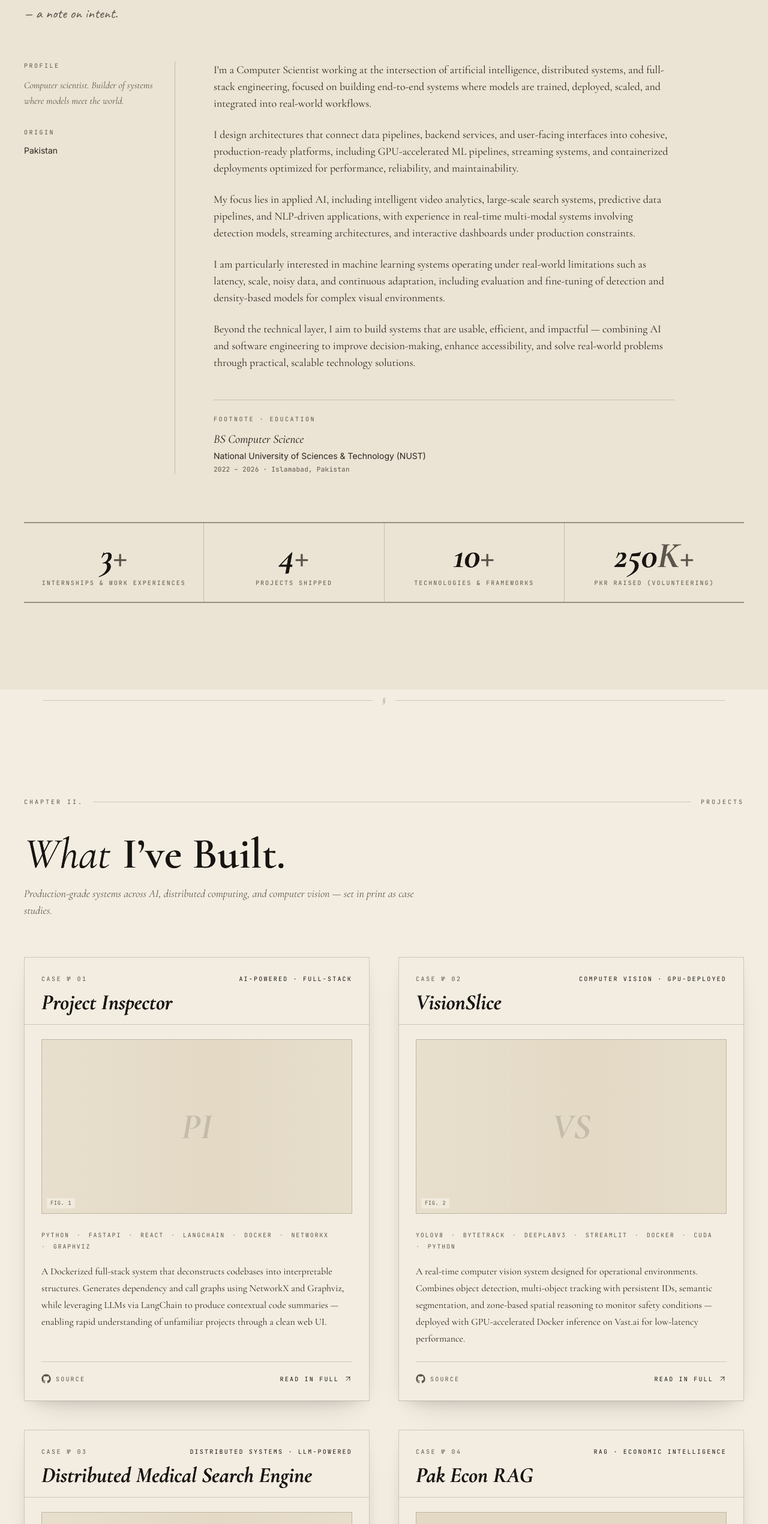
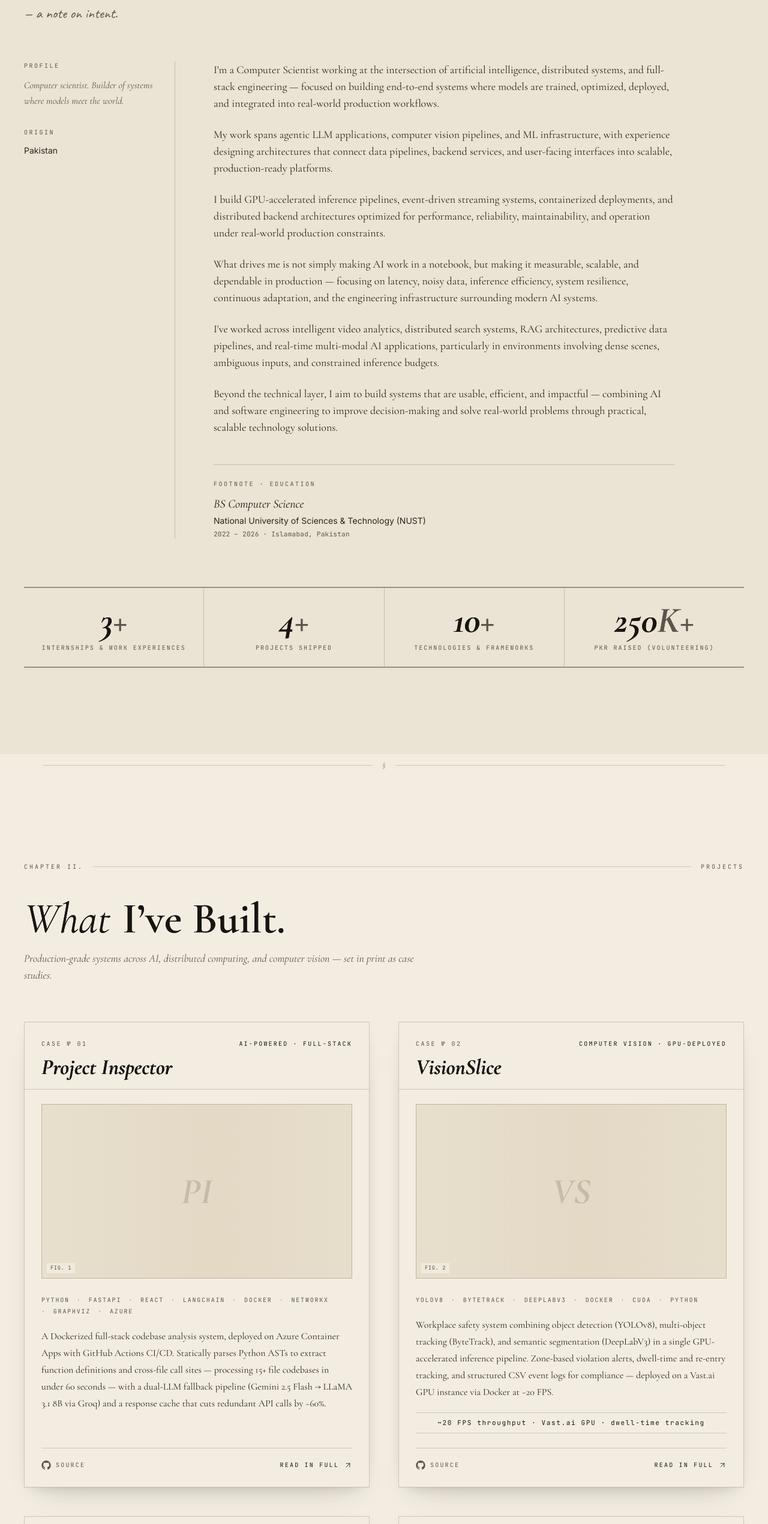
Before and after one commit to SaimMahmoodRamday/portfolio_v1, a React (Vite) app: page / in a window 1280 px wide. Shown: the part 1486-4026 px from the top of the page at 60% size. Built offline with nearby package versions, Linux system fonts and the light colour scheme.

Commit message:
updated content in some sections

```diff
--- a/src/components/About.jsx
+++ b/src/components/About.jsx
@@ -5,11 +5,12 @@ import useCounter from '../hooks/useCounter'
 const EASE = [0.16, 1, 0.3, 1]
 
 const PARAGRAPHS = [
-  "I'm a Computer Scientist working at the intersection of artificial intelligence, distributed systems, and full-stack engineering, focused on building end-to-end systems where models are trained, deployed, scaled, and integrated into real-world workflows.",
-  "I design architectures that connect data pipelines, backend services, and user-facing interfaces into cohesive, production-ready platforms, including GPU-accelerated ML pipelines, streaming systems, and containerized deployments optimized for performance, reliability, and maintainability.",
-  "My focus lies in applied AI, including intelligent video analytics, large-scale search systems, predictive data pipelines, and NLP-driven applications, with experience in real-time multi-modal systems involving detection models, streaming architectures, and interactive dashboards under production constraints.",
-  "I am particularly interested in machine learning systems operating under real-world limitations such as latency, scale, noisy data, and continuous adaptation, including evaluation and fine-tuning of detection and density-based models for complex visual environments.",
-  "Beyond the technical layer, I aim to build systems that are usable, efficient, and impactful — combining AI and software engineering to improve decision-making, enhance accessibility, and solve real-world problems through practical, scalable technology solutions."
+  "I'm a Computer Scientist working at the intersection of artificial intelligence, distributed systems, and full-stack engineering — focused on building end-to-end systems where models are trained, optimized, deployed, and integrated into real-world production workflows.",
+  "My work spans agentic LLM applications, computer vision pipelines, and ML infrastructure, with experience designing architectures that connect data pipelines, backend services, and user-facing interfaces into scalable, production-ready platforms.",
+  "I build GPU-accelerated inference pipelines, event-driven streaming systems, containerized deployments, and distributed backend architectures optimized for performance, reliability, maintainability, and operation under real-world production constraints.",
+  "What drives me is not simply making AI work in a notebook, but making it measurable, scalable, and dependable in production — focusing on latency, noisy data, inference efficiency, system resilience, continuous adaptation, and the engineering infrastructure surrounding modern AI systems.",
+  "I've worked across intelligent video analytics, distributed search systems, RAG architectures, predictive data pipelines, and real-time multi-modal AI applications, particularly in environments involving dense scenes, ambiguous inputs, and constrained inference budgets.",
+  "Beyond the technical layer, I aim to build systems that are usable, efficient, and impactful — combining AI and software engineering to improve decision-making and solve real-world problems through practical, scalable technology solutions."
 ];
 
 const STATS = [
--- a/src/components/Experience.jsx
+++ b/src/components/Experience.jsx
@@ -2,19 +2,18 @@ import { motion, useScroll, useTransform } from 'framer-motion'
 import { useRef } from 'react'
 
 const EASE = [0.16, 1, 0.3, 1]
-
 const EXPERIENCES = [
   {
     company: 'Neuronix Technologies',
     role: 'AI Engineer — Intern',
-    period: 'Mar 2025 – Present',
+    period: 'Mar 2026 – Apr 2026',
     location: 'Islamabad, Pakistan',
-    tags: ['Python', 'Go/Gin', 'Kafka', 'YOLO', 'RF-DETR', 'WebRTC', 'WebSockets', 'Docker', 'PostgreSQL'],
+    tags: ['Python', 'Kafka', 'YOLO', 'RF-DETR', 'WebRTC', 'WebSockets', 'Docker', 'PostgreSQL', 'Next.js', 'Modal Labs'],
     bullets: [
-      'Engineered a production-grade UAV-based C4I surveillance platform for real-time multi-modal video intelligence, integrating weapon, fire/smoke, and crowd detection pipelines.',
-      'Architected a distributed microservices system (Go + Python) with Kafka, WebRTC/MJPEG, and WebSockets, and built a real-time operator dashboard using React for live video, detection overlays, and monitoring.',
-      'Evaluated crowd-counting architectures (CSRNet, MCNN, CAN) for density estimation, and selected fine-tuned, optimized detection-based models (YOLO, RF-DETR) that achieved superior real-time performance (~75%+ precision/accuracy) across aerial scenarios ranging from sparse to highly dense crowds (1000+ individuals).',
-      'Deployed the full system using Docker Compose with scalable inference pipelines and PostgreSQL-backed persistence, supporting real-time processing and system reliability.'
+      'Contributed to a UAV surveillance platform running 3 parallel AI inference services off a single RTSP feed — YOLOv8 for crowd and fire detection, RF-DETR with a DINOv2 backbone for weapon detection — connected via Unix Domain Socket fan-out.',
+      'Built the Kafka event pipeline (3 topics, one consumer per service) linking frame ingestion to PostgreSQL persistence and a live WebSocket dashboard — achieving sub-100ms end-to-end detection latency with zero message loss under sustained load.',
+      'Fine-tuned YOLOv8m on a filtered VisDrone dataset (150 epochs on an H100 via Modal Labs) and a YOLOv8s fire/smoke model; exported both to ONNX, reducing model load time by ~40%.',
+      'Containerized the full 10-service system with Docker Compose (CPU and CUDA profiles) and built a Next.js C2 dashboard with live WebRTC video, real-time alert feeds, and JWT-secured REST APIs.'
     ]
   },
   {
@@ -22,13 +21,12 @@ const EXPERIENCES = [
     role: 'Data & AI Associate Engineer',
     period: 'Jun 2025 – Dec 2025',
     location: '',
-    tags: ['Python', 'PostgreSQL', 'Power BI', 'Azure ML', 'Docker'],
+    tags: ['Python', 'PostgreSQL', 'LLMs', 'Power BI', 'Azure ML', 'Docker'],
     bullets: [
-      'Architected an automated Attendance Intelligence System processing 1,000+ events per refresh with zero manual intervention.',
-      'Designed an end-to-end data pipeline enabling daily KPI refresh, eliminating manual reporting overhead.',
-      'Engineered ML-ready feature pipelines to support downstream predictive and forecasting models.',
-      'Initiated an AI/ML roadmap leveraging Azure ML and Docker for forecasting and predictive analytics.',
-      'Reduced manual reporting effort by 30–40% through cross-team automation and system integration.'
+      'Prototyped an LLM-powered reporting tool that generates plain-English KPI summaries from Power BI exports — cutting analyst summarization time by ~50% as part of the team\'s broader AI/ML roadmap.',
+      'Built an Attendance Intelligence System processing 1,000+ events per refresh; anomaly detection flagged irregular patterns and shift manipulation at ~80% precision on held-out validation data.',
+      'Set up an Azure ML + Docker pipeline for automated model retraining and experiment tracking, reducing manual reporting effort by 35%.',
+      'Designed time-series feature stores in PostgreSQL — lag features and rolling aggregates — feeding downstream forecasting models surfaced through Power BI dashboards.'
     ]
   },
   {
@@ -38,14 +36,13 @@ const EXPERIENCES = [
     location: '',
     tags: ['Laravel', 'React', 'Redis', 'MySQL', 'Laravel Queues'],
     bullets: [
-      'Built and optimized core modules for a multi-tenant HR SaaS platform using Laravel and React.',
-      'Developed Attendance and Leave Management features supporting complex shift-based rules and bulk actions.',
-      'Engineered an Excel bulk data ingestion pipeline using Laravel Queues and Redis, significantly improving reliability and throughput.',
-      'Refactored backend architecture and normalized database schemas, improving system consistency and long-term maintainability.'
+      'Built core modules for a multi-tenant HR SaaS platform — Attendance and Leave Management features supporting complex shift-based rules, approval workflows, and bulk actions across tenant boundaries.',
+      'Engineered an Excel bulk data ingestion pipeline using Laravel Queues and Redis, replacing a synchronous bottleneck with an async queue-backed flow that improved throughput and prevented request timeouts under large imports.',
+      'Refactored backend architecture and normalized database schemas to eliminate redundancy across tenant data, improving query consistency and long-term maintainability.',
+      'Contributed to frontend UX in React, shipping responsive views for HR workflows that reduced manual data-entry steps for end users.'
     ]
   }
 ]
-
 function TimelineEntry({ entry, index }) {
   return (
     <motion.div
--- a/src/components/Projects.jsx
+++ b/src/components/Projects.jsx
@@ -22,22 +22,22 @@ const PROJECTS = [
   {
     title: 'Project Inspector',
     github: 'https://github.com/SaimMahmoodRamday/project-inspector',
-    tags: ['Python', 'FastAPI', 'React', 'LangChain', 'Docker', 'NetworkX', 'Graphviz'],
+    tags: ['Python', 'FastAPI', 'React', 'LangChain', 'Docker', 'NetworkX', 'Graphviz', 'Azure'],
     badge: 'AI-Powered · Full-Stack',
     description:
-      'A Dockerized full-stack system that deconstructs codebases into interpretable structures. Generates dependency and call graphs using NetworkX and Graphviz, while leveraging LLMs via LangChain to produce contextual code summaries — enabling rapid understanding of unfamiliar projects through a clean web UI.',
+      'A Dockerized full-stack codebase analysis system, deployed on Azure Container Apps with GitHub Actions CI/CD. Statically parses Python ASTs to extract function definitions and cross-file call sites — processing 15+ file codebases in under 60 seconds — with a dual-LLM fallback pipeline (Gemini 2.5 Flash → LLaMA 3.1 8B via Groq) and a response cache that cuts redundant API calls by ~60%.',
     imageKey: 'project-inspector',
     perfStrip: null
   },
   {
     title: 'VisionSlice',
     github: 'https://github.com/SaimMahmoodRamday/vision-slice',
-    tags: ['YOLOv8', 'ByteTrack', 'DeepLabV3', 'Streamlit', 'Docker', 'CUDA', 'Python'],
+    tags: ['YOLOv8', 'ByteTrack', 'DeepLabV3', 'Docker', 'CUDA', 'Python'],
     badge: 'Computer Vision · GPU-Deployed',
     description:
-      'A real-time computer vision system designed for operational environments. Combines object detection, multi-object tracking with persistent IDs, semantic segmentation, and zone-based spatial reasoning to monitor safety conditions — deployed with GPU-accelerated Docker inference on Vast.ai for low-latency performance.',
+      'Workplace safety system combining object detection (YOLOv8), multi-object tracking (ByteTrack), and semantic segmentation (DeepLabV3) in a single GPU-accelerated inference pipeline. Zone-based violation alerts, dwell-time and re-entry tracking, and structured CSV event logs for compliance — deployed on a Vast.ai GPU instance via Docker at ~20 FPS.',
     imageKey: 'vision-slice',
-    perfStrip: null
+    perfStrip: '~20 FPS throughput  ·  Vast.ai GPU  ·  dwell-time tracking'
   },
   {
     title: 'Distributed Medical Search Engine',
@@ -47,15 +47,15 @@ const PROJECTS = [
     description:
       'A fault-tolerant distributed search platform for large-scale medical literature. Implements sharding, replication, and automatic failover via Apache ZooKeeper, enhanced with Gemini LLM-powered abstractive summarization. Handles 1,000 concurrent requests at 13ms average response time.',
     imageKey: 'medical-search',
-    perfStrip: '1,000 reqs  ·  13ms avg  ·  95% success rate'
+    perfStrip: '1,000 reqs  ·  13ms avg  ·  90% success rate'
   },
   {
     title: 'Pak Econ RAG',
     github: 'https://github.com/SaimMahmoodRamday/pak-econ-rag',
-    tags: ['Python', 'LangChain', 'RAG', 'Vector DB', 'LLM'],
-    badge: 'RAG · Economic Intelligence',
+    tags: ['Python', 'LangChain', 'RAG', 'Pinecone', 'LLM', 'ONNX', 'FastAPI', 'AWS'],
+    badge: 'RAG · Agentic · Economic Intelligence',
     description:
-      'A retrieval-augmented generation system that grounds LLM responses in verified economic data. Bridges the gap between raw financial documents and interpretable insights through structured retrieval pipelines and generation — enabling accurate, explainable answers to complex economic questions.',
+      'Production agentic RAG system with a hand-rolled ReAct loop over LLaMA 3.3 70B. FastAPI backend on AWS EC2, React frontend on AWS S3, automated via GitHub Actions CI/CD. ~1,200 chunks indexed in Pinecone (384-dim cosine) with 4 exposed tools — semantic search, section lookup, table queries, and safe arithmetic. Switched to ONNX Runtime, shrinking the Docker image by ~700 MB.',
     imageKey: null,
     perfStrip: null
   }
--- a/src/components/Skills.jsx
+++ b/src/components/Skills.jsx
@@ -9,20 +9,20 @@ const SKILL_GROUPS = [
   },
   {
     label: 'Frameworks & Libraries',
-    skills: ['FastAPI', 'React', 'Next.js', 'Laravel', 'LangChain', 'PyTorch', 'TensorFlow', 'Keras', 'Java Swing', 'Unity', 'MERN']
+    skills: ['FastAPI', 'React', 'Next.js', 'Laravel', 'LangChain', 'PyTorch', 'TensorFlow', 'Keras']
   },
   {
     label: 'AI/ML & Computer Vision',
     featured: true,
-    skills: ['Machine Learning', 'Deep Learning', 'Computer Vision', 'YOLO', 'RF-DETR', 'DeepSORT', 'ByteTrack', 'CNNs', 'Time-Series Analysis', 'LLMs', 'RAG', 'Feature Engineering']
+    skills: ['Machine Learning', 'Deep Learning', 'Computer Vision', 'YOLO', 'RF-DETR', 'ByteTrack', 'CNNs', 'Time-Series Analysis', 'LLMs', 'RAG', 'ONNX', 'Pinecone', 'FAISS', 'Feature Engineering']
   },
   {
     label: 'Systems & DevOps',
-    skills: ['Docker', 'Docker Compose', 'Git', 'Redis', 'Kafka', 'WebRTC', 'WebSockets', 'Azure ML', 'Apache Solr', 'ZooKeeper']
+    skills: ['Docker', 'Docker Compose', 'Git', 'Redis', 'Kafka', 'WebRTC', 'WebSockets', 'Apache Solr', 'ZooKeeper', 'AWS', 'Azure ML']
   },
   {
     label: 'Databases & Analytics',
-    skills: ['PostgreSQL', 'MongoDB', 'MySQL', 'Power BI', 'Apache Solr']
+    skills: ['PostgreSQL', 'MongoDB', 'MySQL', 'Power BI']
   }
 ]
 
```
